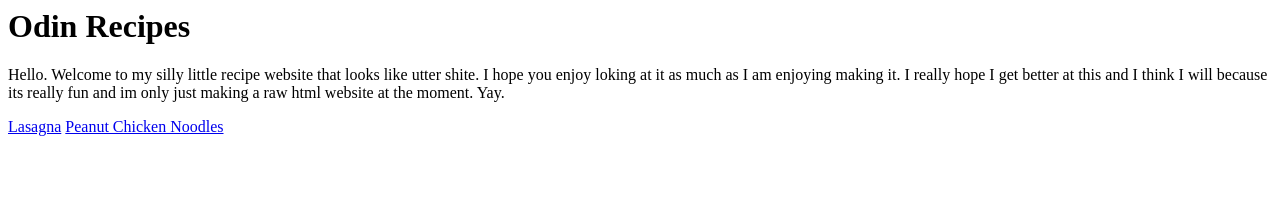
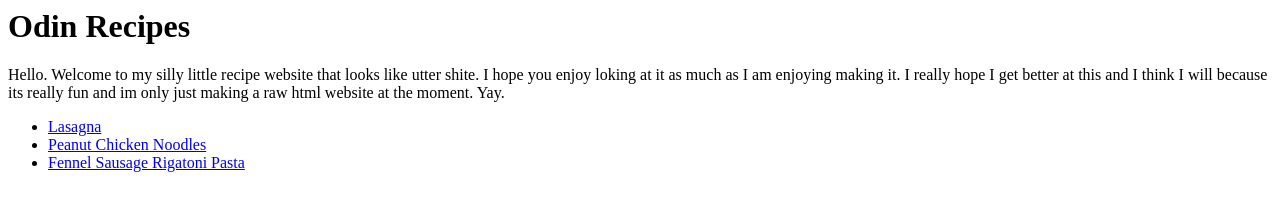
Before and after one commit to Arkem001209/odin-recipes, a plain HTML site: page index.html in a window 1280 px wide. Drawn offline with Linux system fonts and the light colour scheme.

Commit message:
Add a link, an image and reorder index Add a link to the rigatoni pasta recipe to the homepage, add an image of the rigatoni pasta, and make homepage links into a list.

```diff
--- a/index.html
+++ b/index.html
@@ -10,7 +10,10 @@
             it. I really hope I get better at this and I think I will because its really
             fun and im only just making a raw html website at the moment. Yay.
         </p>
-        <a href="recipes/lasagna.html">Lasagna</a>
-        <a href="recipes/PeanutChickenNoodles.html">Peanut Chicken Noodles</a>
+        <ul>
+            <li><a href="recipes/lasagna.html">Lasagna</a></li>
+            <li><a href="recipes/PeanutChickenNoodles.html">Peanut Chicken Noodles</a></li>
+            <li><a href="recipes/FennelSausage.html">Fennel Sausage Rigatoni Pasta</a></li>
+        </ul>
     </body>
 </html>
```
Also changed, not shown: recipes/FennelSausage.html (+1 -0 lines), recipes/Rigatoni.jpeg (added).
